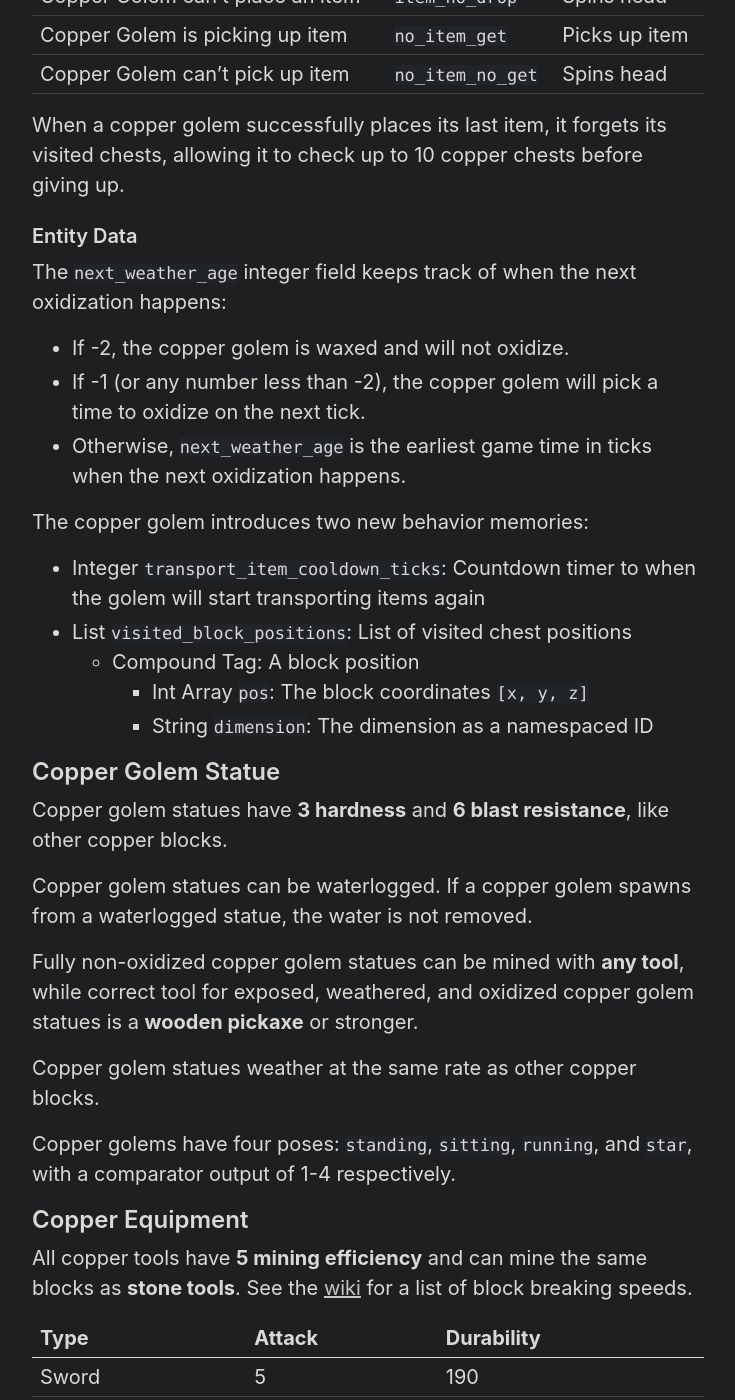
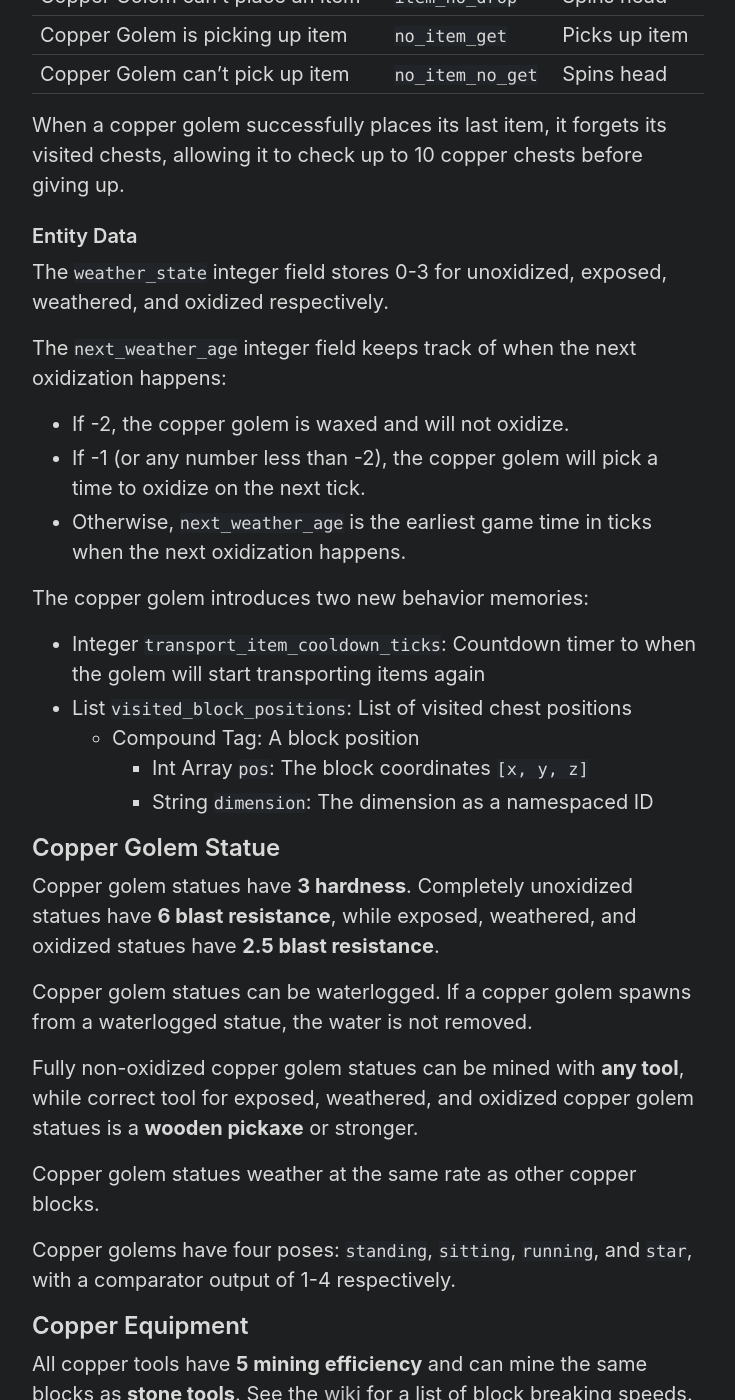
Before and after one commit to Tisawesomeness/tisawesomeness.github.io, a Jekyll site: the page built from snapshots/_posts/2025-08-05-25w31a.md, in a window 1280 px wide and 1400 px high, scrolled down 6271 px. Shown: the whole window, without its empty margins (272-1007 px from the left). Built offline with Jekyll 4.4.1, drawn with Linux system fonts in a browser that asks for light colours; comment, search, counter and statistics services are not loaded; some of the changed text lies outside the part shown.

Commit message:
Correct statue blast resist, add weather_state

```diff
--- a/snapshots/_posts/2025-08-05-25w31a.md
+++ b/snapshots/_posts/2025-08-05-25w31a.md
@@ -129,6 +129,8 @@ When a copper golem successfully places its last item, it forgets its visited ch
 
 ### Entity Data
 
+The `weather_state` integer field stores 0-3 for unoxidized, exposed, weathered, and oxidized respectively.
+
 The `next_weather_age` integer field keeps track of when the next oxidization happens:
 - If -2, the copper golem is waxed and will not oxidize.
 - If -1 (or any number less than -2), the copper golem will pick a time to oxidize on the next tick.
@@ -143,7 +145,7 @@ The copper golem introduces two new behavior memories:
 
 ## Copper Golem Statue
 
-Copper golem statues have **3 hardness** and **6 blast resistance**, like other copper blocks.
+Copper golem statues have **3 hardness**. Completely unoxidized statues have **6 blast resistance**, while exposed, weathered, and oxidized statues have **2.5 blast resistance**.
 
 Copper golem statues can be waterlogged. If a copper golem spawns from a waterlogged statue, the water is not removed.
 
@@ -253,3 +255,10 @@ Test structures spawned through the `/test` command will now clear all blocks an
 ## Command-Line Options
 
 When the launcher starts the game in offline mode, it supplies the new `--offlineDeveloperMode` argument. It disables contacting the auth servers and fetching the profile's keypair.
+
+## Edits
+
+### Aug 6 2025
+
+- Added `weather_state` to copper golem entity data
+- Corrected copper golem statue blast resistances
```
